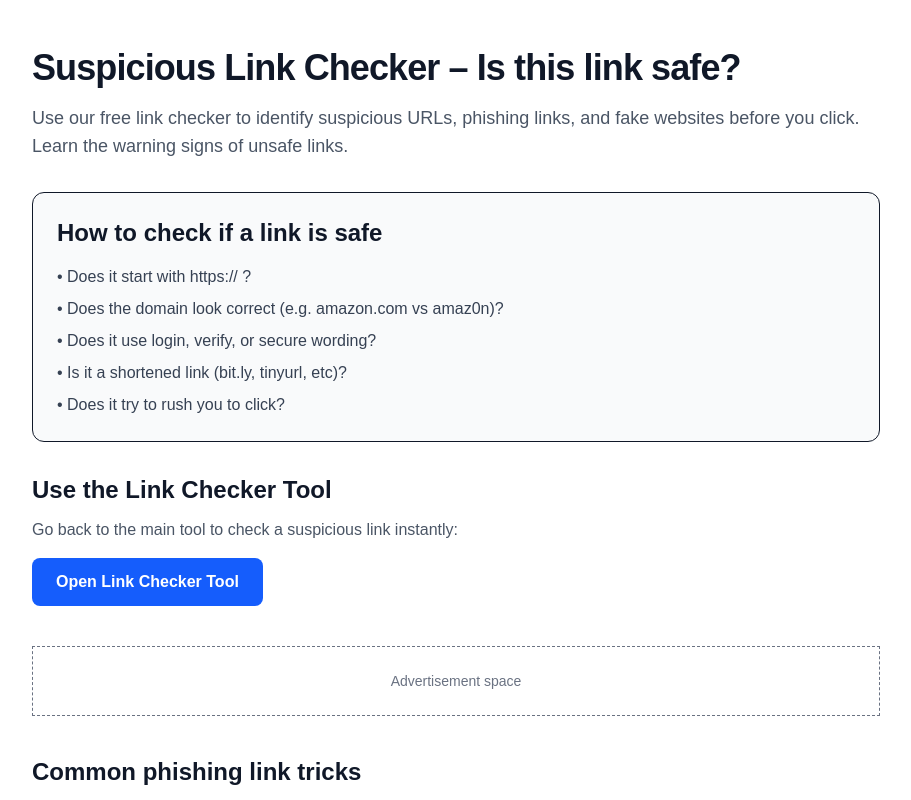
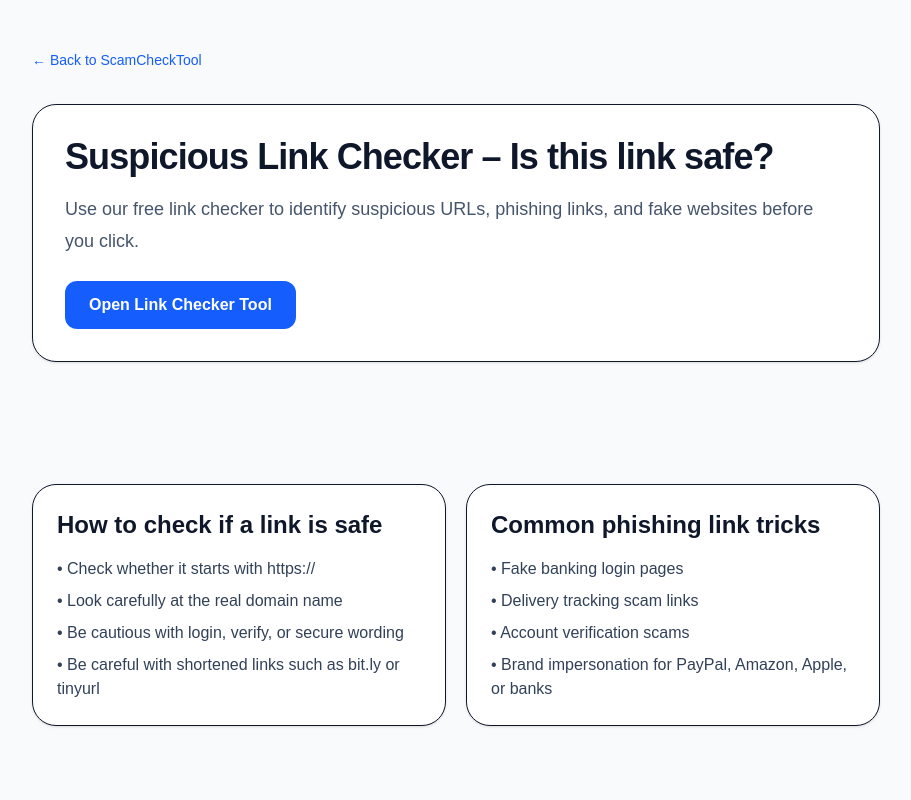
Before and after one commit to Simonm121/scamchecktool, a Next.js app: page /link-checker in a window 1280 px wide. Shown: the top 800 px of the page, without its empty margins (184-1095 px from the left). Built offline with nearby package versions, Linux system fonts and the light colour scheme.

Commit message:
Fix ad space visibility on all pages

```diff
--- a/app/deepfake-checker/page.tsx
+++ b/app/deepfake-checker/page.tsx
@@ -1,59 +1,56 @@
 export default function DeepfakeCheckerPage() {
   return (
-    <div className="min-h-screen bg-white text-gray-900">
-      <main className="mx-auto max-w-4xl px-6 py-12">
-        <h1 className="text-4xl font-extrabold tracking-tight">
-          AI Image & Deepfake Checker – Is this image fake?
-        </h1>
+    <main className="min-h-screen bg-slate-50 text-slate-900">
+      <section className="mx-auto max-w-4xl px-6 py-12">
+        <a href="/" className="text-sm text-blue-600 hover:underline">
+          ← Back to ScamCheckTool
+        </a>
 
-        <p className="mt-4 text-lg text-gray-600">
-          Use our free deepfake checker to spot signs of AI-generated images,
-          manipulated photos, and fake visual content before you trust or share it.
-        </p>
+        <div className="mt-8 rounded-3xl border bg-white p-8 shadow-sm">
+          <h1 className="text-4xl font-black tracking-tight">
+            AI Image & Deepfake Checker
+          </h1>
 
-        <div className="mt-8 rounded-xl border bg-gray-50 p-6">
-          <h2 className="text-2xl font-bold">How to spot a fake image</h2>
-
-          <ul className="mt-4 space-y-2 text-gray-700">
-            <li>• Look for distorted hands, fingers, or faces</li>
-            <li>• Check for strange shadows or lighting</li>
-            <li>• Look for blurry or warped text in the image</li>
-            <li>• Check backgrounds for unnatural details</li>
-            <li>• Reverse search the image online</li>
-          </ul>
-        </div>
-
-        <div className="mt-8">
-          <h2 className="text-2xl font-bold">Use the Deepfake Checker Tool</h2>
-
-          <p className="mt-3 text-gray-600">
-            Go back to the main tool to check an image instantly:
+          <p className="mt-4 text-lg leading-8 text-slate-600">
+            Learn how to spot fake images, AI-generated content, and deepfakes
+            using simple visual checks before you trust what you see online.
           </p>
 
           <a
             href="/"
-            className="mt-4 inline-block rounded-lg bg-blue-600 px-6 py-3 font-semibold text-white"
+            className="mt-6 inline-block rounded-xl bg-blue-600 px-6 py-3 font-bold text-white hover:bg-blue-700"
           >
-            Open Deepfake Checker Tool
+            Open Image Checker Tool
           </a>
         </div>
 
-        <div className="mt-10 border border-dashed p-6 text-center text-sm text-gray-500">
-          Advertisement space
-        </div>
+        {/* HIDDEN AD SPACE (kept but invisible) */}
+        <div className="min-h-[90px] opacity-0 pointer-events-none select-none"></div>
 
-        <div className="mt-10">
-          <h2 className="text-2xl font-bold">Common deepfake uses</h2>
+        <section className="mt-8 grid gap-5 md:grid-cols-2">
+          <div className="rounded-3xl border bg-white p-6 shadow-sm">
+            <h2 className="text-2xl font-black">Signs an image may be fake</h2>
 
-          <ul className="mt-4 space-y-2 text-gray-700">
-            <li>• Fake celebrity images</li>
-            <li>• AI-generated faces and people</li>
-            <li>• Fake news and misinformation images</li>
-            <li>• Scams using fake profile pictures</li>
-            <li>• Edited screenshots and documents</li>
-          </ul>
-        </div>
-      </main>
-    </div>
+            <ul className="mt-4 space-y-2 text-slate-700">
+              <li>• Unnatural hands, fingers, or facial features</li>
+              <li>• Blurry or distorted backgrounds</li>
+              <li>• Strange shadows or reflections</li>
+              <li>• Text that looks warped or unreadable</li>
+            </ul>
+          </div>
+
+          <div className="rounded-3xl border bg-white p-6 shadow-sm">
+            <h2 className="text-2xl font-black">How to verify images</h2>
+
+            <ul className="mt-4 space-y-2 text-slate-700">
+              <li>• Reverse image search using Google or TinEye</li>
+              <li>• Check the original source of the image</li>
+              <li>• Compare with trusted news or official websites</li>
+              <li>• Be cautious of viral or emotionally charged images</li>
+            </ul>
+          </div>
+        </section>
+      </section>
+    </main>
   );
 }
--- a/app/link-checker/page.tsx
+++ b/app/link-checker/page.tsx
@@ -1,59 +1,55 @@
 export default function LinkCheckerPage() {
   return (
-    <div className="min-h-screen bg-white text-gray-900">
-      <main className="mx-auto max-w-4xl px-6 py-12">
-        <h1 className="text-4xl font-extrabold tracking-tight">
+    <main className="min-h-screen bg-slate-50 text-slate-900">
+      <section className="mx-auto max-w-4xl px-6 py-12">
+        <a href="/" className="text-sm text-blue-600 hover:underline">
+          ← Back to ScamCheckTool
+        </a>
+
+        <div className="mt-8 rounded-3xl border bg-white p-8 shadow-sm">
+          <h1 className="text-4xl font-black tracking-tight">
             Suspicious Link Checker – Is this link safe?
           </h1>
 
-        <p className="mt-4 text-lg text-gray-600">
+          <p className="mt-4 text-lg leading-8 text-slate-600">
             Use our free link checker to identify suspicious URLs, phishing links,
-          and fake websites before you click. Learn the warning signs of unsafe links.
-        </p>
-
-        <div className="mt-8 rounded-xl border bg-gray-50 p-6">
-          <h2 className="text-2xl font-bold">How to check if a link is safe</h2>
-
-          <ul className="mt-4 space-y-2 text-gray-700">
-            <li>• Does it start with https:// ?</li>
-            <li>• Does the domain look correct (e.g. amazon.com vs amaz0n)?</li>
-            <li>• Does it use login, verify, or secure wording?</li>
-            <li>• Is it a shortened link (bit.ly, tinyurl, etc)?</li>
-            <li>• Does it try to rush you to click?</li>
-          </ul>
-        </div>
-
-        <div className="mt-8">
-          <h2 className="text-2xl font-bold">Use the Link Checker Tool</h2>
-
-          <p className="mt-3 text-gray-600">
-            Go back to the main tool to check a suspicious link instantly:
+            and fake websites before you click.
           </p>
 
           <a
             href="/"
-            className="mt-4 inline-block rounded-lg bg-blue-600 px-6 py-3 font-semibold text-white"
+            className="mt-6 inline-block rounded-xl bg-blue-600 px-6 py-3 font-bold text-white hover:bg-blue-700"
           >
             Open Link Checker Tool
           </a>
         </div>
 
-        <div className="mt-10 border border-dashed p-6 text-center text-sm text-gray-500">
-          Advertisement space
+        <div className="min-h-[90px] opacity-0 pointer-events-none select-none"></div>
+
+        <section className="mt-8 grid gap-5 md:grid-cols-2">
+          <div className="rounded-3xl border bg-white p-6 shadow-sm">
+            <h2 className="text-2xl font-black">How to check if a link is safe</h2>
+
+            <ul className="mt-4 space-y-2 text-slate-700">
+              <li>• Check whether it starts with https://</li>
+              <li>• Look carefully at the real domain name</li>
+              <li>• Be cautious with login, verify, or secure wording</li>
+              <li>• Be careful with shortened links such as bit.ly or tinyurl</li>
+            </ul>
           </div>
 
-        <div className="mt-10">
-          <h2 className="text-2xl font-bold">Common phishing link tricks</h2>
+          <div className="rounded-3xl border bg-white p-6 shadow-sm">
+            <h2 className="text-2xl font-black">Common phishing link tricks</h2>
 
-          <ul className="mt-4 space-y-2 text-gray-700">
+            <ul className="mt-4 space-y-2 text-slate-700">
               <li>• Fake banking login pages</li>
               <li>• Delivery tracking scam links</li>
               <li>• Account verification scams</li>
-            <li>• Brand impersonation (PayPal, Amazon, Apple)</li>
-            <li>• Shortened links hiding real destinations</li>
+              <li>• Brand impersonation for PayPal, Amazon, Apple, or banks</li>
             </ul>
           </div>
+        </section>
+      </section>
     </main>
-    </div>
   );
 }
--- a/app/scam-checker/page.tsx
+++ b/app/scam-checker/page.tsx
@@ -1,20 +1,37 @@
 export default function ScamCheckerPage() {
   return (
-    <div className="min-h-screen bg-white text-gray-900">
-      <main className="mx-auto max-w-4xl px-6 py-12">
-        <h1 className="text-4xl font-extrabold tracking-tight">
+    <main className="min-h-screen bg-slate-50 text-slate-900">
+      <section className="mx-auto max-w-4xl px-6 py-12">
+        <a href="/" className="text-sm text-blue-600 hover:underline">
+          ← Back to ScamCheckTool
+        </a>
+
+        <div className="mt-8 rounded-3xl border bg-white p-8 shadow-sm">
+          <h1 className="text-4xl font-black tracking-tight">
             Free Scam Checker – Is this a scam?
           </h1>
 
-        <p className="mt-4 text-lg text-gray-600">
-          Use our free scam checker to quickly identify suspicious messages, links, and online scams.
-          Learn the most common warning signs before you reply, click, or send money.
+          <p className="mt-4 text-lg leading-8 text-slate-600">
+            Use our free scam checker to quickly identify suspicious messages,
+            links, and common online scam warning signs before you reply, click,
+            or send money.
           </p>
 
-        <div className="mt-8 rounded-xl border bg-gray-50 p-6">
-          <h2 className="text-2xl font-bold">How to check if something is a scam</h2>
+          <a
+            href="/"
+            className="mt-6 inline-block rounded-xl bg-blue-600 px-6 py-3 font-bold text-white hover:bg-blue-700"
+          >
+            Open Scam Checker Tool
+          </a>
+        </div>
 
-          <ul className="mt-4 space-y-2 text-gray-700">
+        <div className="min-h-[90px] opacity-0 pointer-events-none select-none"></div>
+
+        <section className="mt-8 grid gap-5 md:grid-cols-2">
+          <div className="rounded-3xl border bg-white p-6 shadow-sm">
+            <h2 className="text-2xl font-black">Common scam warning signs</h2>
+
+            <ul className="mt-4 space-y-2 text-slate-700">
               <li>• Urgent requests for money or action</li>
               <li>• Messages pretending to be family, banks, or companies</li>
               <li>• Links asking you to log in or verify details</li>
@@ -22,37 +39,18 @@ export default function ScamCheckerPage() {
             </ul>
           </div>
 
-        <div className="mt-8">
-          <h2 className="text-2xl font-bold">Use the Scam Checker Tool</h2>
+          <div className="rounded-3xl border bg-white p-6 shadow-sm">
+            <h2 className="text-2xl font-black">Common scam types</h2>
 
-          <p className="mt-3 text-gray-600">
-            Go back to the main tool to check a message, link, or image instantly:
-          </p>
-
-          <a
-            href="/"
-            className="mt-4 inline-block rounded-lg bg-blue-600 px-6 py-3 font-semibold text-white"
-          >
-            Open Scam Checker Tool
-          </a>
-        </div>
-
-        <div className="mt-10 border border-dashed p-6 text-center text-sm text-gray-500">
-          Advertisement space
-        </div>
-
-        <div className="mt-10">
-          <h2 className="text-2xl font-bold">Common scam types</h2>
-
-          <ul className="mt-4 space-y-2 text-gray-700">
+            <ul className="mt-4 space-y-2 text-slate-700">
               <li>• “Hi mum” or impersonation scams</li>
               <li>• Fake delivery and parcel scams</li>
               <li>• Bank and payment phishing scams</li>
-            <li>• Fake prize or refund scams</li>
-            <li>• Investment and crypto scams</li>
+              <li>• Fake prize, refund, investment, or crypto scams</li>
             </ul>
           </div>
+        </section>
+      </section>
     </main>
-    </div>
   );
 }
```
Also changed, not shown: app/page.tsx (+20 -86 lines). Lines whose indentation alone changed are shown as unchanged.
